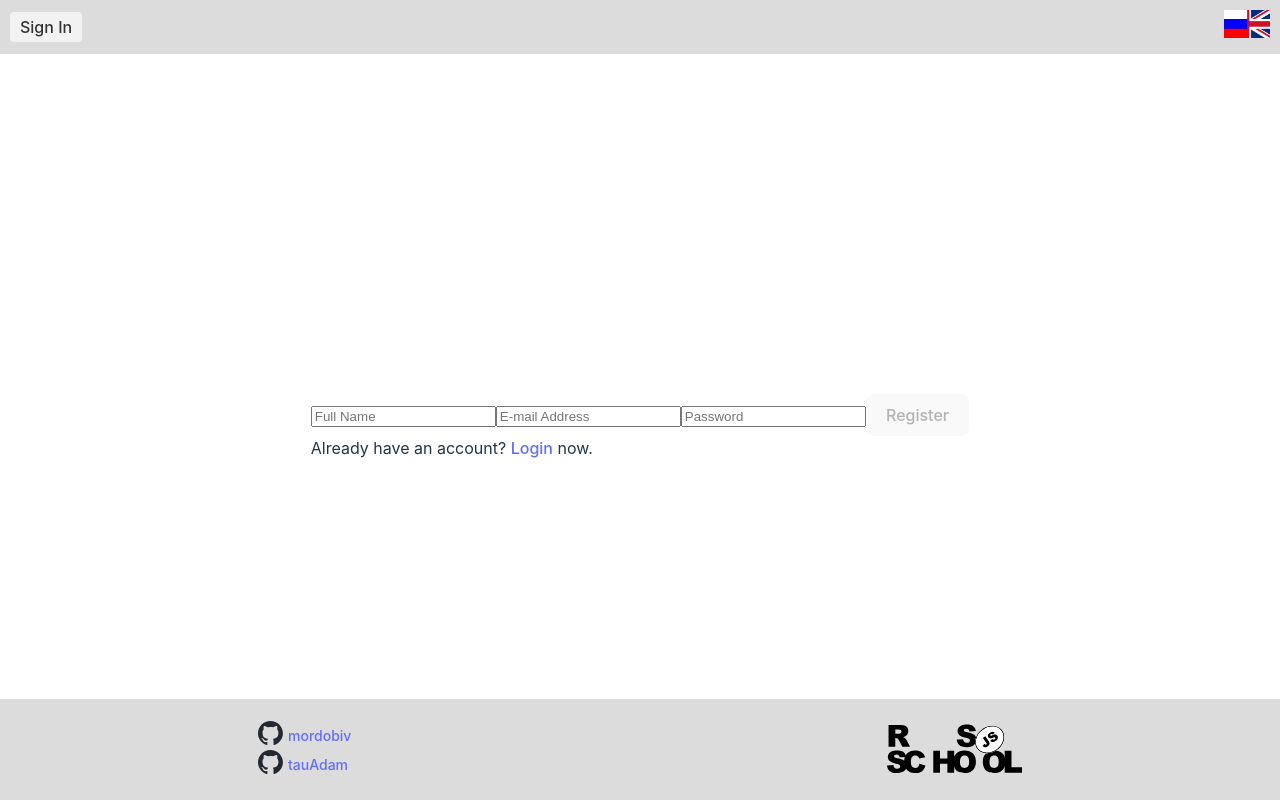
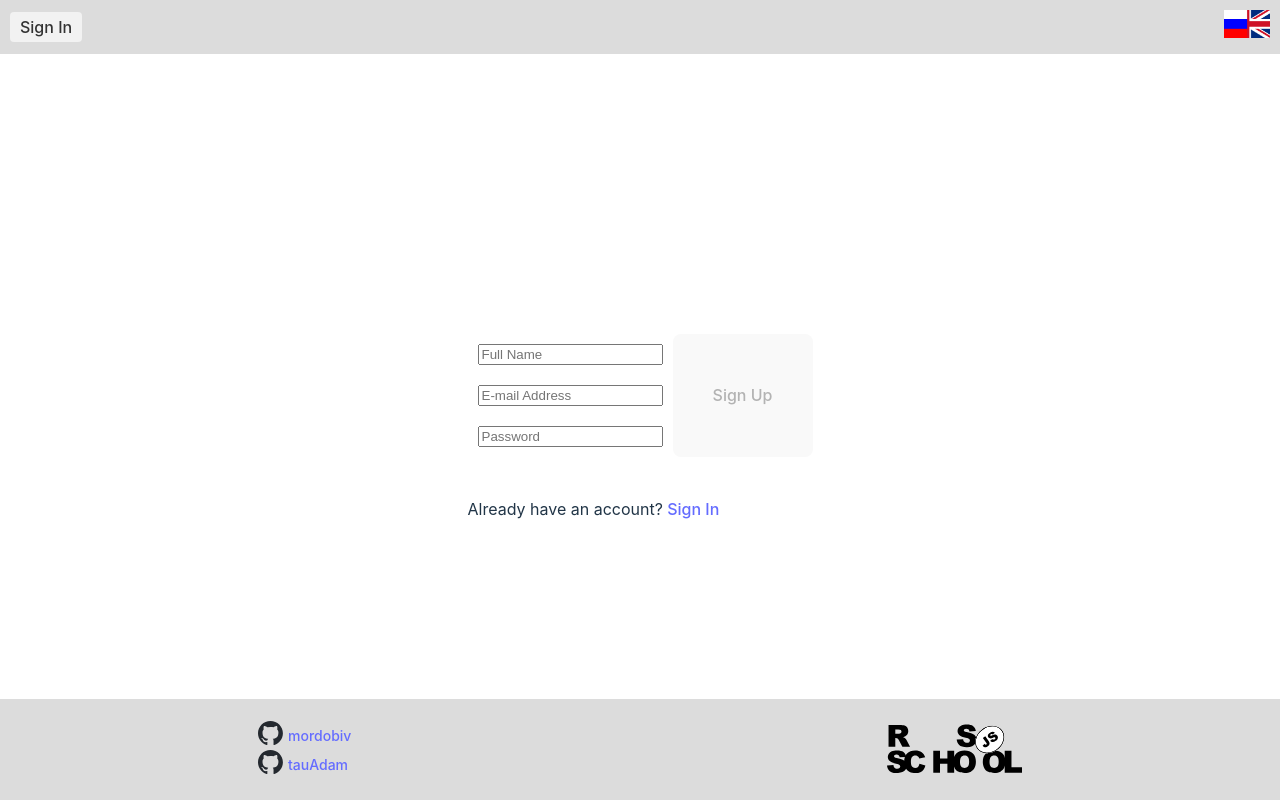
Before and after one commit to mordobiv/graphiql-app, a React (Vite) app: page /register in a window 1280 px wide. Built offline with nearby package versions, Linux system fonts and the light colour scheme; no server answers.

Commit message:
feat: register design

```diff
--- a/src/assets/localization.ts
+++ b/src/assets/localization.ts
@@ -39,6 +39,14 @@ const translations = {
     en: "Send password reset email",
     ru: "Выслать письмо для восстановления пароля",
   },
+  fullName: {
+    en: "Full Name",
+    ru: "Полное имя",
+  },
+  alreadyHaveAccount: {
+    en: "Already have an account?",
+    ru: "Вы уже зарегестрированы?",
+  },
 };
 
 export default translations;
--- /dev/null
+++ b/src/pages/Register/Register.module.scss
@@ -0,0 +1,17 @@
+.register__container {
+  display: flex;
+  margin-bottom: 40px;
+
+  .register__fields {
+    display: flex;
+    flex-direction: column;
+
+    .register__textBox {
+      margin: 10px;
+    }
+  }
+
+  .register__btn {
+    width: 140px;
+  }
+}
--- a/src/pages/Register/Register.tsx
+++ b/src/pages/Register/Register.tsx
@@ -1,10 +1,12 @@
-import React, { useEffect, useState } from "react";
+import { useEffect, useState } from "react";
 import { useAuthState } from "react-firebase-hooks/auth";
 import { Link, useNavigate } from "react-router-dom";
 import {
   auth,
   registerWithEmailAndPassword,
 } from "../../firebase";
+import { getLocalizedText } from "../../services/localization-service";
+import styles from './Register.module.scss';
 
 function Register() {
   const [email, setEmail] = useState("");
@@ -16,45 +18,51 @@ function Register() {
     if (!name) alert("Please enter name");
     registerWithEmailAndPassword(name, email, password);
   };
+
   useEffect(() => {
     if (loading) return;
     if (user) navigate("/dashboard");
   }, [user, loading]);
+
   return (
-    <div className="register">
-      <div className="register__container">
+    <div className={styles.register}>
+      <div className={styles.register__container}>
+        <div className={styles.register__fields}>
           <input
             type="text"
-          className="register__textBox"
+            className={styles.register__textBox}
             value={name}
             onChange={(e) => setName(e.target.value)}
-          placeholder="Full Name"
+            placeholder={getLocalizedText('fullName')}
           />
           <input
             type="text"
-          className="register__textBox"
+            className={styles.register__textBox}
             value={email}
             onChange={(e) => setEmail(e.target.value)}
-          placeholder="E-mail Address"
+            placeholder={getLocalizedText('email')}
           />
           <input
             type="password"
-          className="register__textBox"
+            className={styles.register__textBox}
             value={password}
             onChange={(e) => setPassword(e.target.value)}
-          placeholder="Password"
+            placeholder={getLocalizedText('password')}
           />
-        <button className="register__btn" onClick={register} disabled={isPasswordCorrect(password)}>
-          Register
+        </div>
+        <button className={styles.register__btn} onClick={register} disabled={isPasswordCorrect(password)}>
+          {getLocalizedText('signUp')}
         </button>
+      </div>
       <div>
-          Already have an account? <Link to="/">Login</Link> now.
+        <div>
+          {getLocalizedText('alreadyHaveAccount')}
+          <Link to="/">  {getLocalizedText('signIn')}</Link>
         </div>
       </div>
     </div>
   );
 }
-export default Register;
 
 function isPasswordCorrect(password: string) {
   if (password.length < 9) return true;
@@ -68,3 +76,5 @@ function isPasswordCorrect(password: string) {
 
   return isLetterFound;
 }
+
+export default Register;
```
Lines whose indentation alone changed are shown as unchanged.
